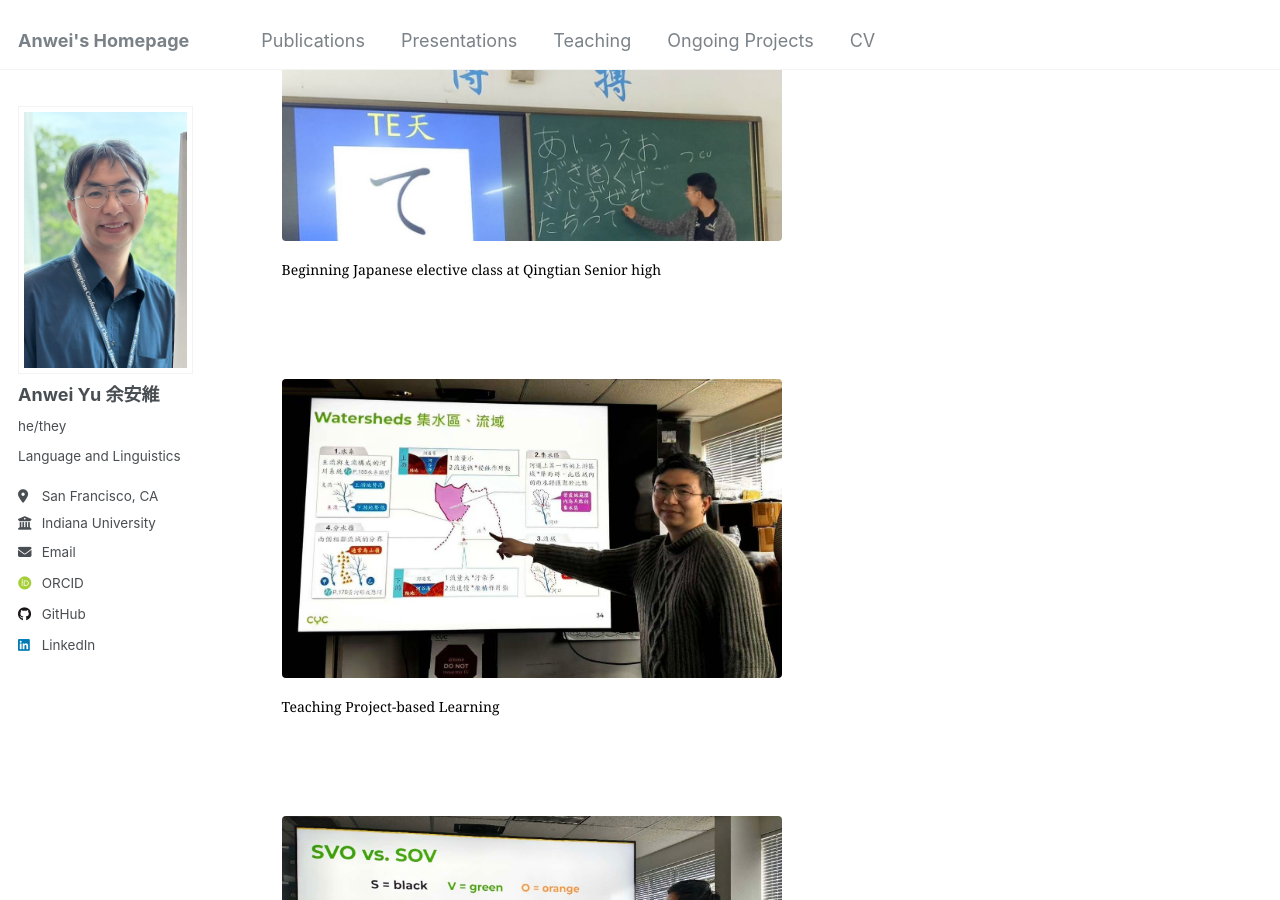
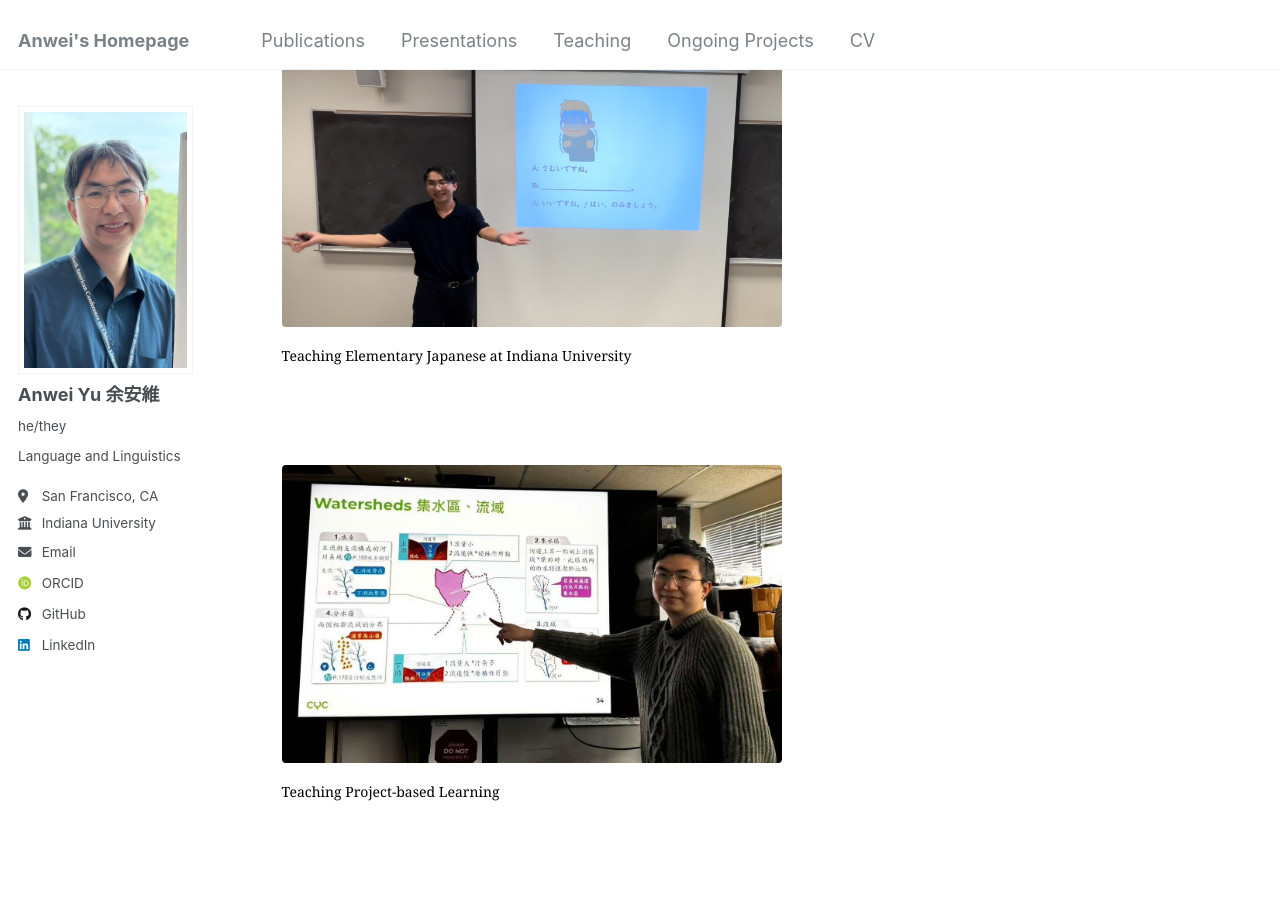
Before and after one commit to anweiyu/anweiyu.github.io, a Jekyll site: the page built from _pages/teaching.html, in a window 1280 px wide and 900 px high, scrolled down 3289 px. Built offline with Jekyll 4.4.1, drawn with Linux system fonts in a browser that asks for light colours; some web fonts are replaced.

Commit message:
Update teaching.html

```diff
--- a/_pages/teaching.html
+++ b/_pages/teaching.html
@@ -88,8 +88,8 @@ author_profile: true
     }
 </style><br>
 <figure>
-    <img src="{{site.baseurl}}/images/japanese.png" alt="Teaching Japanese" class="responsive-img">
-    <figcaption>Beginning Japanese elective class at Qingtian Senior high</figcaption>
+    <img src="{{site.baseurl}}/images/J101_IU.png" alt="Teaching Japanese" class="responsive-img">
+    <figcaption>Teaching Elementary Japanese at Indiana University</figcaption>
 </figure>
 
  <style>
```
